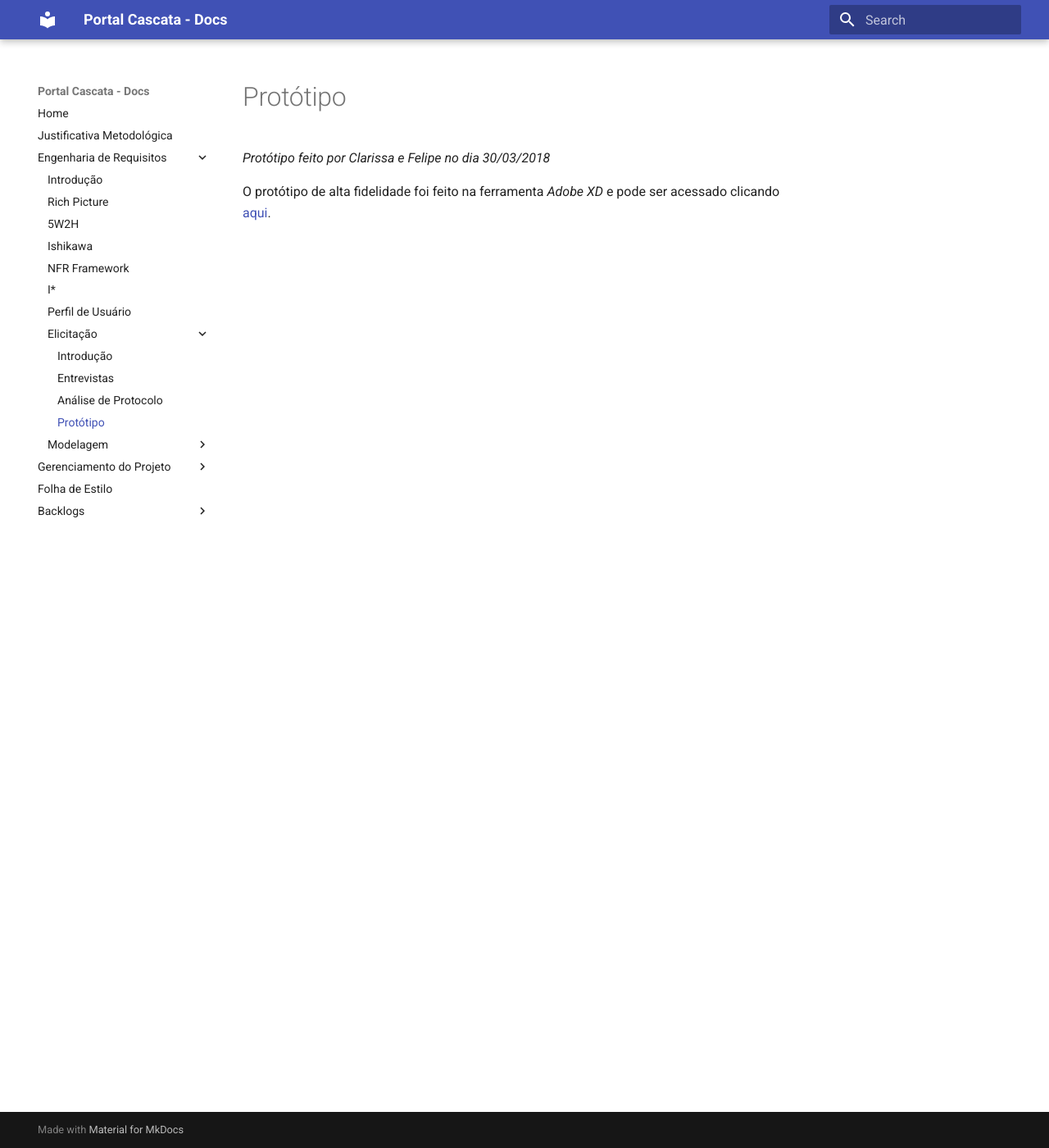
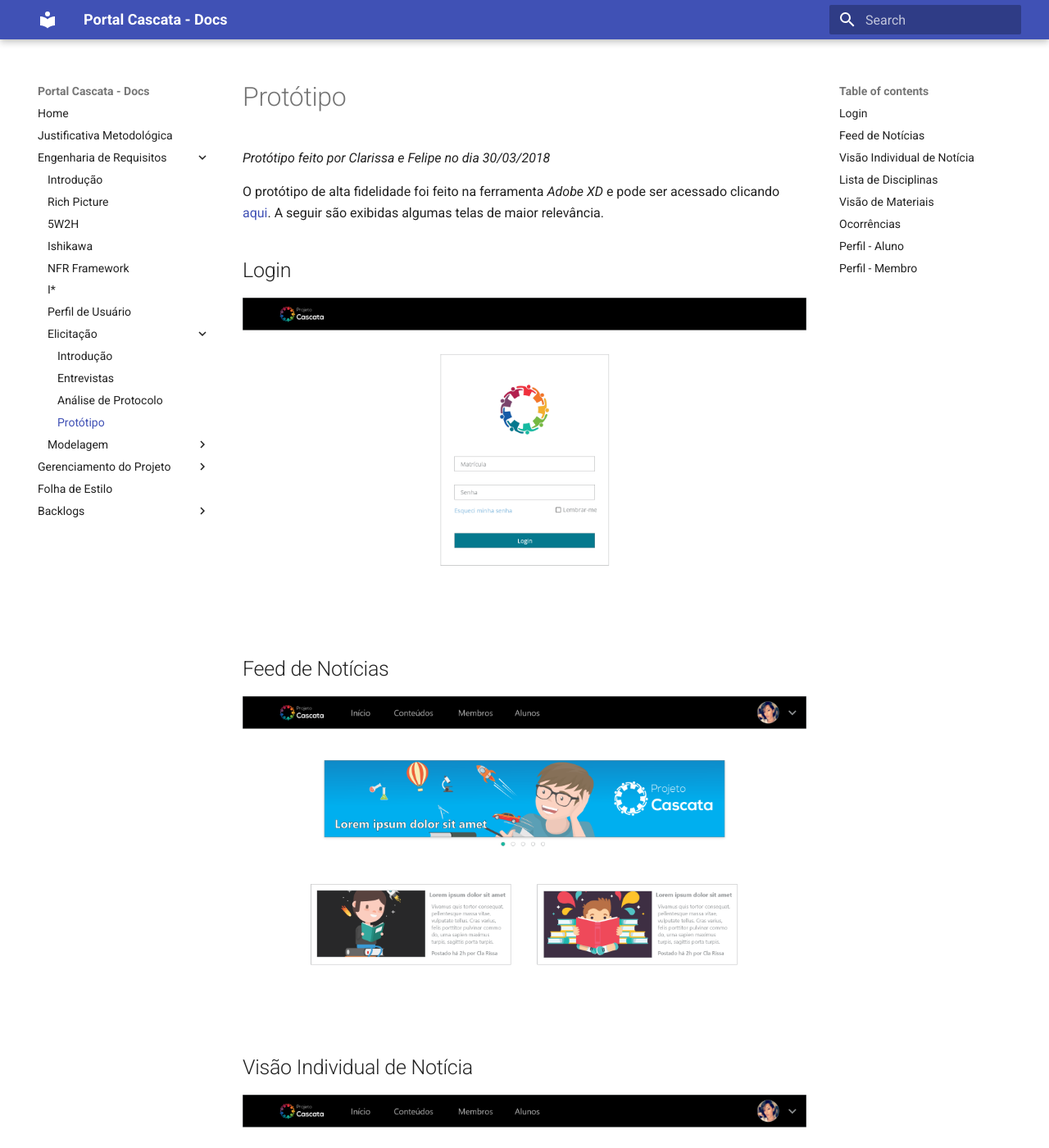
Before and after one commit to projeto-cascata/portal-cascata-docs, an MkDocs documentation site: the page built from docs/requisitos/elicitacao/prototipo.md, in a window 1280 px wide and 1400 px high. Shown: the whole window at 82% size. Built offline with MkDocs 1.6.1 and Material for MkDocs 9.7.7, drawn with Linux system fonts in a browser that asks for light colours; old or Windows-style settings are respelled for this version of MkDocs; some of the changed text lies outside the part shown.

Commit message:
Adicionando telas principais do protótipo.

```diff
--- a/docs/requisitos/elicitacao/prototipo.md
+++ b/docs/requisitos/elicitacao/prototipo.md
@@ -1,4 +1,28 @@
 # Protótipo
 *Protótipo feito por Clarissa e Felipe no dia 30/03/2018*
 
-O protótipo de alta fidelidade foi feito na ferramenta *Adobe XD* e pode ser acessado clicando [aqui](https://xd.adobe.com/view/01563e16-ffe2-440f-a456-ef74865c30cf?fullscreen).
+O protótipo de alta fidelidade foi feito na ferramenta *Adobe XD* e pode ser acessado clicando [aqui](https://xd.adobe.com/view/01563e16-ffe2-440f-a456-ef74865c30cf?fullscreen). A seguir são exibidas algumas telas de maior relevância.
+
+## Login
+![Login](../../img/Prototipo/login.png)
+
+## Feed de Notícias
+![Feed](../../img/Prototipo/feedNoticias.png)
+
+## Visão Individual de Notícia
+![Noticia](../../img/Prototipo/noticia.png)
+
+## Lista de Disciplinas
+![Noticia](../../img/Prototipo/listaMaterias.png)
+
+## Visão de Materiais
+![Noticia](../../img/Prototipo/materia.png)
+
+## Ocorrências
+![Noticia](../../img/Prototipo/ocorrencias.png)
+
+## Perfil - Aluno
+![Noticia](../../img/Prototipo/perfilAluno.png)
+
+## Perfil - Membro
+![Noticia](../../img/Prototipo/perfilMembro.png)
```
Also changed, not shown: README.md (+1 -1 lines), docs/index.md (+1 -1 lines), docs/img/Prototipo/feedNoticias.png (added), docs/img/Prototipo/listaMaterias.png (added), docs/img/Prototipo/login.png (added), docs/img/Prototipo/materia.png (added), docs/img/Prototipo/noticia.png (added), docs/img/Prototipo/ocorrencias.png (added), docs/img/Prototipo/perfilAluno.png (added), docs/img/Prototipo/perfilMembro.png (added).
